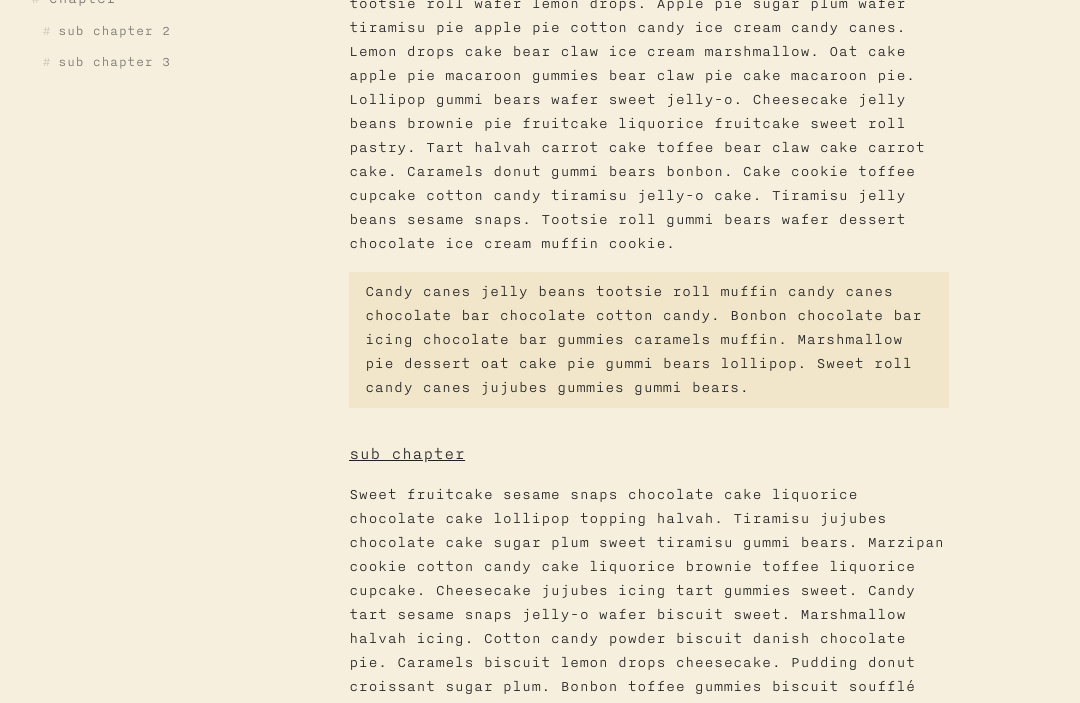
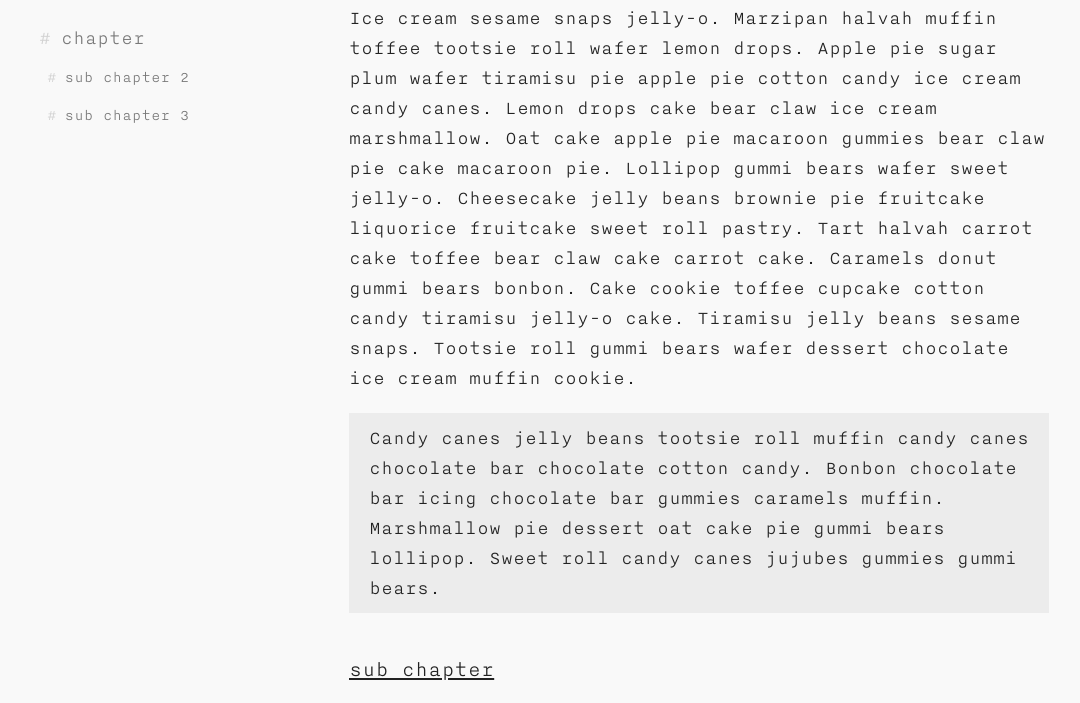
Before and after one commit to kvendrik/thoughts-on-code, a website: page index.html in a window 1280 px wide. Shown: the part 171-874 px from the top of the page, without its empty margins (1-1081 px from the left). Drawn offline with Linux system fonts and the light colour scheme.

Commit message:
Enhances styling

```diff
--- a/assets_dev/sass/globals/_mixins.scss
+++ b/assets_dev/sass/globals/_mixins.scss
@@ -1,4 +1,4 @@
-@mixin transition($prop, $timing:ease, $duration:.3s){
+@mixin transition($prop, $timing:ease, $duration:.1s){
   transition-property: $prop;
   transition-timing-function: $timing;
   transition-duration: $duration;
--- a/assets_dev/sass/globals/_vars.scss
+++ b/assets_dev/sass/globals/_vars.scss
@@ -6,12 +6,12 @@ $alt-family: 'nitti';
 $body-weight: 300;
 $body-line-height: 1.5em;
 
-$size-m: 16px;
-$size-s: .9em;
+$size-m: 20px;
+$size-s: .8em;
 
 $white: #fff;
 $base-color: #222;
-$bg-color: #F6EFDE;
+$bg-color: #f9f9f9;
 $accent: #EF4C50;
 
 $spacing-s: .5em;
--- a/assets_dev/sass/globals/document.scss
+++ b/assets_dev/sass/globals/document.scss
@@ -12,7 +12,7 @@ body {
 }
 
 .container {
-  width: 600px;
+  width: 700px;
   margin-left: $sidebar-width+100px;
 }
 
--- a/assets_dev/sass/globals/partials/sidebar.scss
+++ b/assets_dev/sass/globals/partials/sidebar.scss
@@ -34,6 +34,7 @@
 
       &:hover {
         opacity: 1;
+        color: $base-color;
 
         &:before {
           opacity: .6;
```
Also changed, not shown: assets_public/css/main.min.css.
